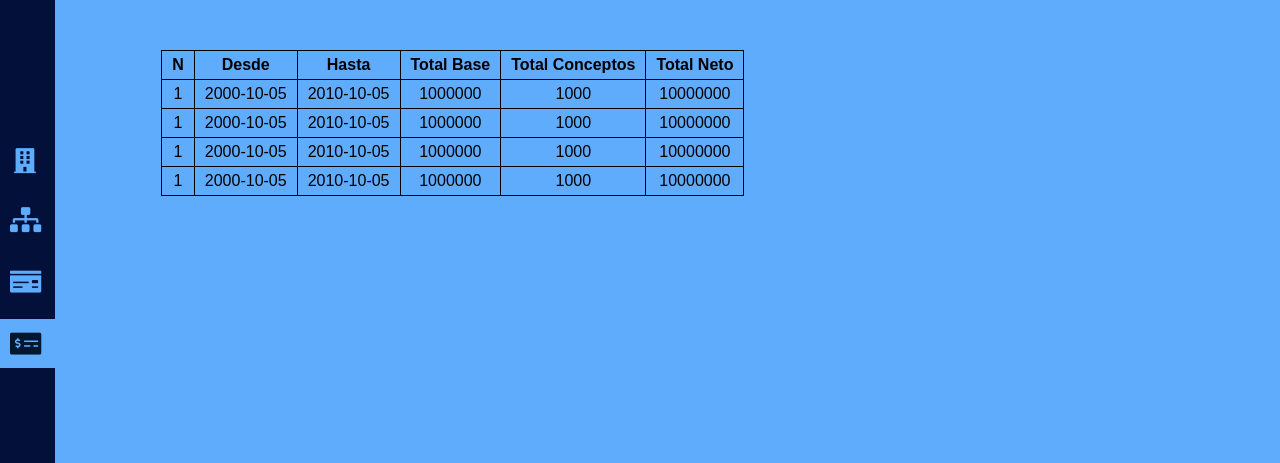
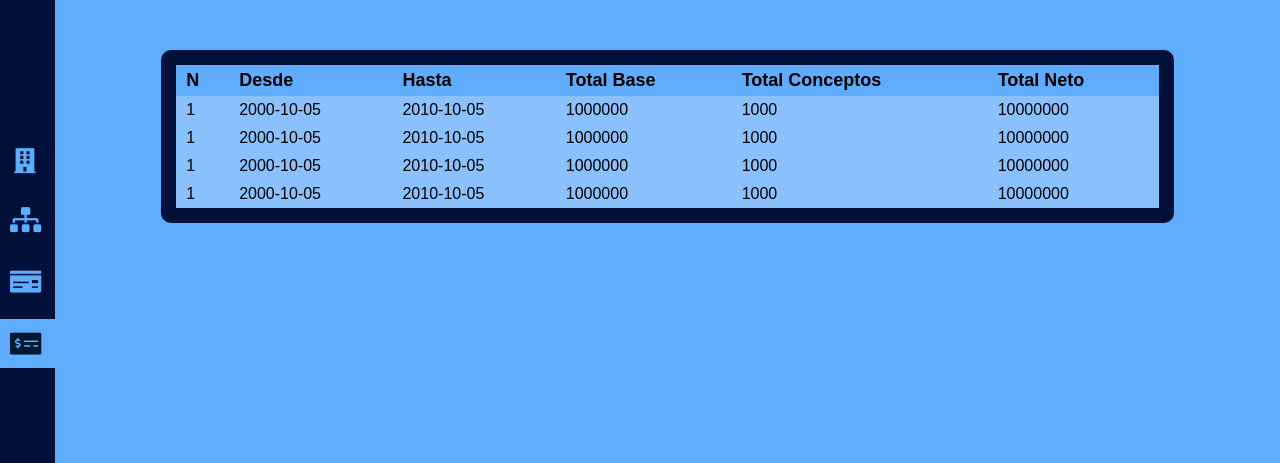
Before and after one commit to JhosdryG/nomina, a PHP site: page /payroll.php in a window 1280 px wide. Shown: the part 148-611 px from the top of the page. Run offline with PHP 8.4, Linux system fonts and the light colour scheme; some libraries are stand-ins or nearby versions.

Commit message:
tabla vrgataria

```diff
--- a/css/nomina.css
+++ b/css/nomina.css
@@ -1,13 +1,34 @@
 table, th, td {
-    border: 1px solid black;
     border-collapse: collapse;
     text-align: center;
 }
 
 th, td {
     padding: 5px 10px;
+    text-align: left;
 }
+
+th {
+    background-color: #5FABFC;
+    font-size: 18px;
+}
+
+td {
+    background-color: #8ac1fc;
+}
+
+
 
 table {
     border-spacing: 5px;
+    width: 100%;
 }
+
+.table {
+    display: flex;
+    justify-content: center;
+    padding: 15px;
+    border-radius: 10px;
+    background-color: #03103A;
+    width: 90%;
+}
--- a/payroll.php
+++ b/payroll.php
@@ -73,8 +73,7 @@
             Pulsa "Agregar Departamento"
         </h2> -->
 
-        <div class="container">
-
+        <div class="table">
             <table>
                 <tr>
                     <th>N</th>
@@ -117,7 +116,6 @@
                     <td>10000000</td>
                 </tr>
             </table>
-
         </div>
 
     </main>
```
